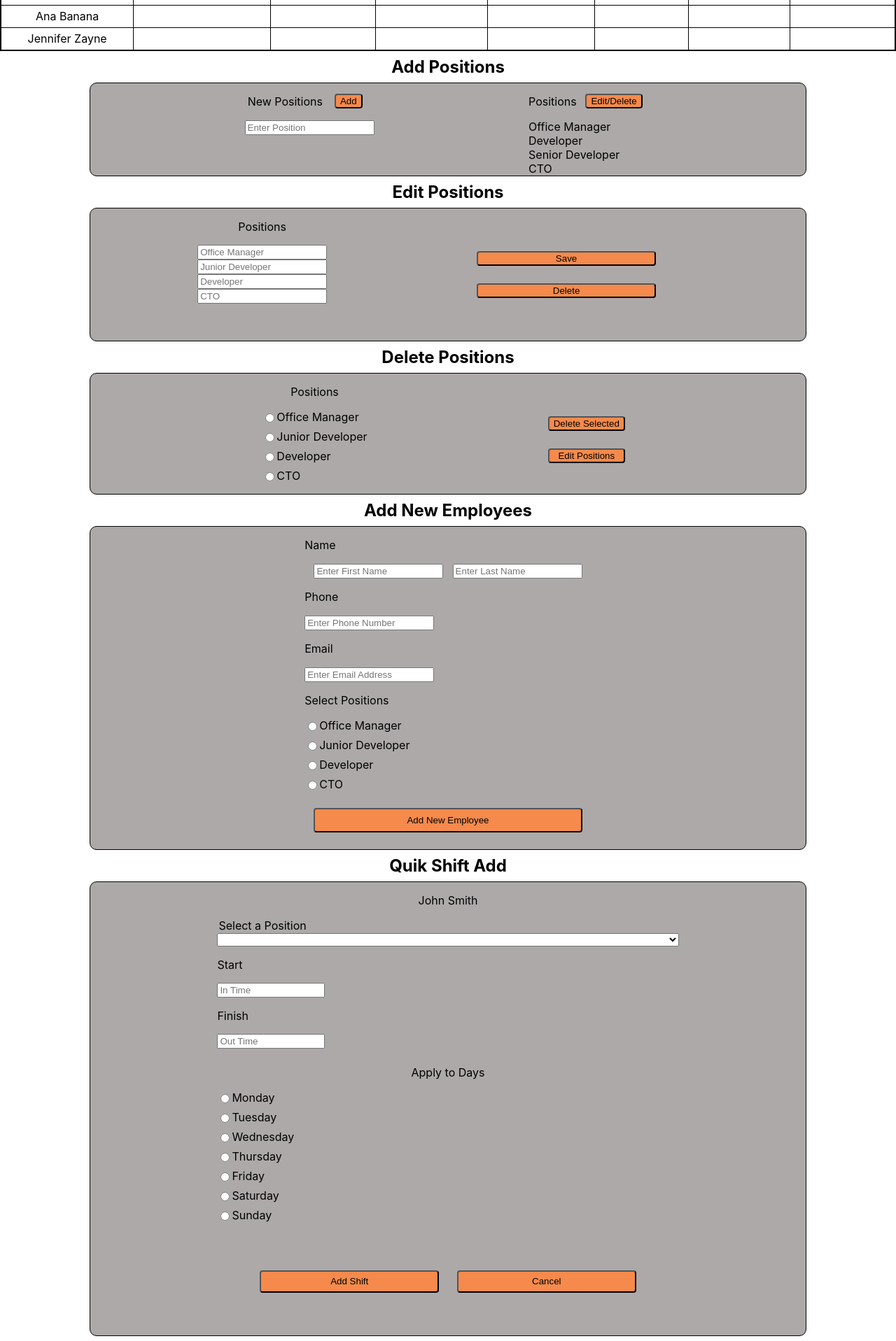
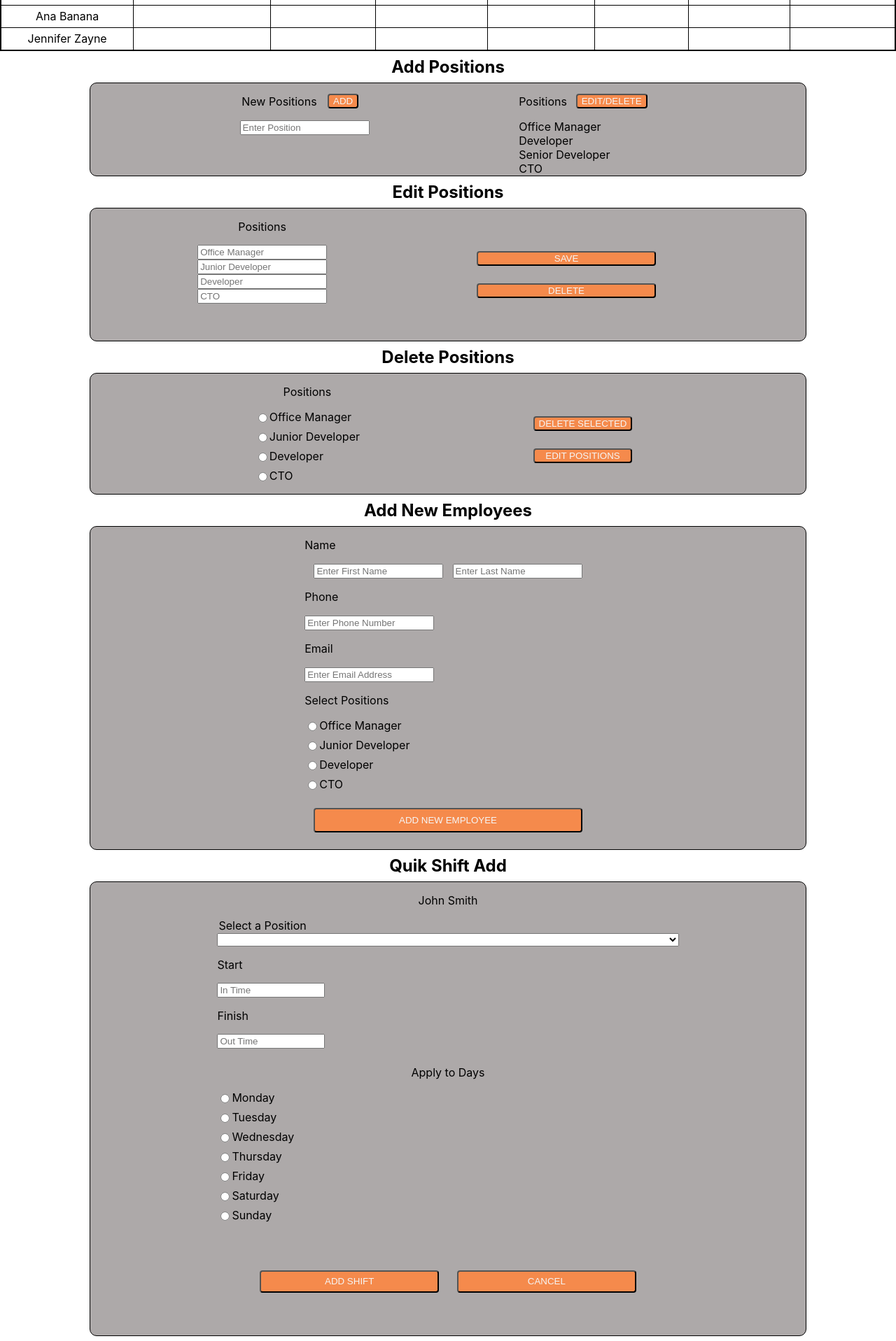
Before and after one commit to StPeteFrank/schedulequik, a React (Create React App) app: page / in a window 1280 px wide. Shown: the part 880-2797 px from the top of the page at 70% size. Built offline with nearby package versions, Linux system fonts and the light colour scheme.

Commit message:
Capitalized button text.

```diff
--- a/src/AddNewEmployees.js
+++ b/src/AddNewEmployees.js
@@ -51,7 +51,7 @@ class AddNewEmployees extends Component {
               <input type="radio" /> <label>CTO</label>
             </div>
             <div className="AddNewEmployeeButton">
-              <button>Add New Employee</button>
+              <button>ADD NEW EMPLOYEE</button>
               {/* Once AddNewEmployeeButton is clicked the new employee will be saved and
               appear on the Employees view. The user will be taken back to the Employees view page. */}
             </div>
--- a/src/AddPositions.js
+++ b/src/AddPositions.js
@@ -8,7 +8,7 @@ class AddPositions extends Component {
         <div className="AddPositionContainer">
           <section>
             <div className="AddButton">
-              <p>New Positions</p> <button>Add</button>
+              <p>New Positions</p> <button>ADD</button>
             </div>
             <div>
               <input type="text" placeholder="Enter Position" />
@@ -19,7 +19,7 @@ class AddPositions extends Component {
 
           <section className="PositionsList">
             <div className="EditDeleteButton">
-              <p>Positions</p> <button>Edit/Delete</button>
+              <p>Positions</p> <button>EDIT/DELETE</button>
               {/* Edit/Delete button takes user to EditPositions view. */}
             </div>
             <li>Office Manager</li>
--- a/src/ClearDeleteSchedule.js
+++ b/src/ClearDeleteSchedule.js
@@ -11,7 +11,7 @@ class ClearDeleteSchedule extends Component {
           </section>
 
           <section className="ClearDeleteButtons">
-            <button>Clear Week</button>
+            <button>CLEAR WEEK</button>
           </section>
         </div>
       </div>
--- a/src/DeletePositions.js
+++ b/src/DeletePositions.js
@@ -30,9 +30,9 @@ class DeletePositions extends Component {
           </section>
 
           <section className="DeletePositionsButtons">
-            <button>Delete Selected</button>
+            <button>DELETE SELECTED</button>
             {/* Delete Selected button takes user back to AddPositions view. */}
-            <button>Edit Positions</button>
+            <button>EDIT POSITIONS</button>
             {/* Edit Positions button takes user back yo EditPositions view. */}
           </section>
         </div>
--- a/src/EditPositions.js
+++ b/src/EditPositions.js
@@ -18,8 +18,8 @@ class EditPositions extends Component {
           </section>
 
           <section className="EditPositionsButtons">
-            <button>Save</button>
-            <button>Delete</button>
+            <button>SAVE</button>
+            <button>DELETE</button>
             {/* Delete button takes you to DeletePosition view.
             Save button takes you back to AddPosition view. */}
           </section>
--- a/src/QuikShiftAdd.js
+++ b/src/QuikShiftAdd.js
@@ -49,9 +49,9 @@ class QuikShiftAdd extends Component {
               </div>
             </div>
             <div className="QuikShiftAddButtons">
-              <button>Add Shift</button>
+              <button>ADD SHIFT</button>
               {/* Adds position, time, and days selected to the Schedules view. */}
-              <button>Cancel</button>
+              <button>CANCEL</button>
               {/* After either of these buttons are clicked the user will be taken to the Schedules view. */}
             </div>
           </section>
--- a/src/QuikShiftEdit.js
+++ b/src/QuikShiftEdit.js
@@ -23,11 +23,11 @@ class QuikShiftEdit extends Component {
               {/* These inputed In/Out Times will display on the Schedules view. */}
             </div>
             <div className="QuikShiftEditButtons">
-              <button>Save Shift</button>
+              <button>SAVE SHIFT</button>
               {/* Adds position, time, and days selected to the Schedules view. */}
-              <button>Delete Shift</button>
+              <button>DELETE SHIFT</button>
               {/* Removes added shift from the Schedules view. */}
-              <button>Cancel</button>
+              <button>CANCEL</button>
               {/* After any of these buttons are clicked the user will be taken to the Schedules view. */}
             </div>
           </section>
--- a/src/index.css
+++ b/src/index.css
@@ -57,7 +57,8 @@ h3 {
   width: 40vw;
   cursor: pointer;
   border-color: rgba(0, 0, 0, 0.753);
-  background-image: linear-gradient(rgb(247, 126, 56), rgb(170, 165, 165));
+  background-image: linear-gradient(rgb(245, 138, 76), rgb(170, 165, 165));
+  color: whitesmoke;
 }
 .AddEditTabs a {
   color: whitesmoke;
@@ -128,6 +129,7 @@ td {
   border-radius: 4px;
   margin: 1vw;
   background-color: rgb(245, 138, 76);
+  color: whitesmoke;
 }
 .AddButton {
   cursor: pointer;
@@ -148,6 +150,7 @@ li {
 
 button {
   cursor: pointer;
+  color: whitesmoke;
 }
 .CurrentPositions {
   display: flex;
```
